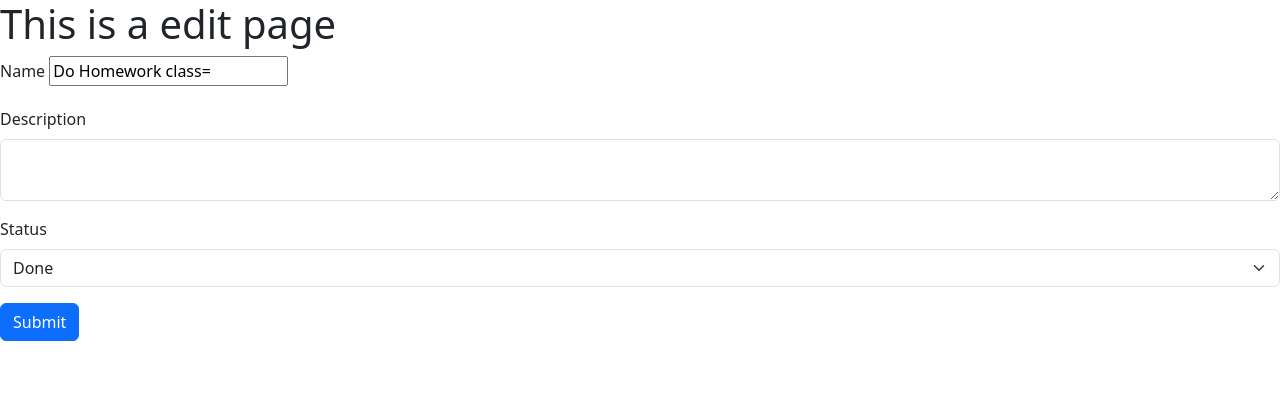
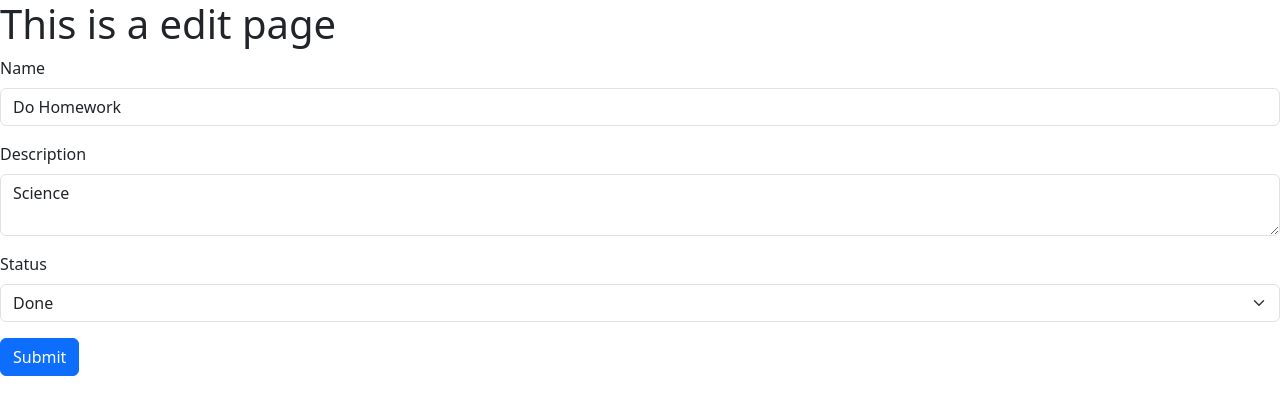
Before and after one commit to Subaashhh49/ToDo_Application, a Django app: page /edit/1/ in a window 1280 px wide. Shown: the top 415 px of the page. Run offline with Django 5.2, Linux system fonts and the light colour scheme; data comes from the database, SQL or seed files in the repository.

Commit message:
commit changes

```diff
--- a/templates/edit.html
+++ b/templates/edit.html
@@ -14,12 +14,14 @@
           {%csrf_token%}
           <div class="mb-3">
                 <label for="name" class="form-label">Name</label>
-                <input type="text" value="{{todo.name}} class="form-control" id="name" >
+                <input type="text" value="{{todo.name}}" class="form-control" id="name" >
 
           </div>
           <div class="mb-3">
                  <label for="description" class="form-label">Description</label>
-                 <textarea class="form-control" name="description" id="description"></textarea>
+                 <textarea class="form-control" name="description" id="description">{{todo.description}}
+                 </textarea>
+
 
             </div>
             <div class="mb-3">
```
